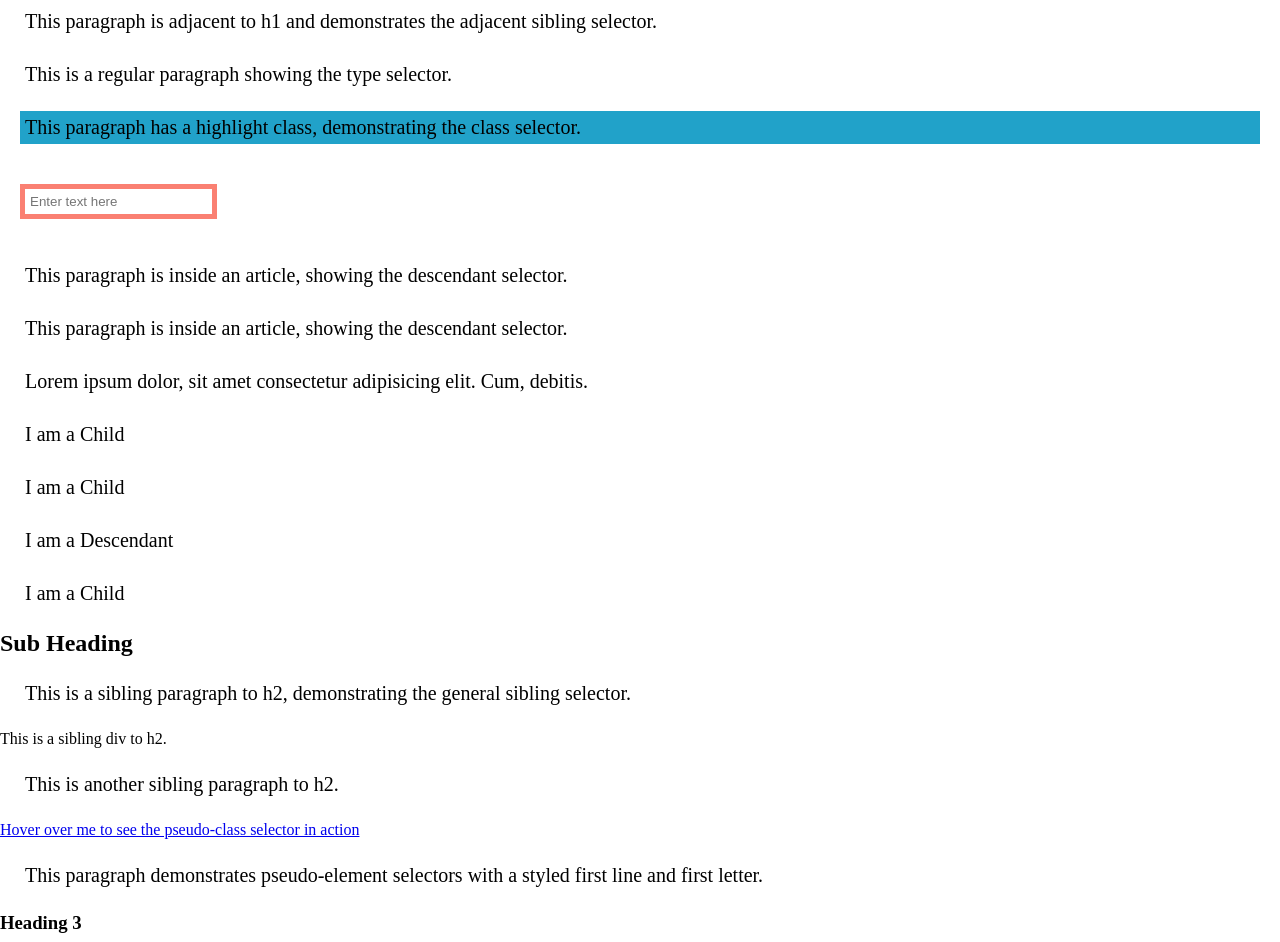
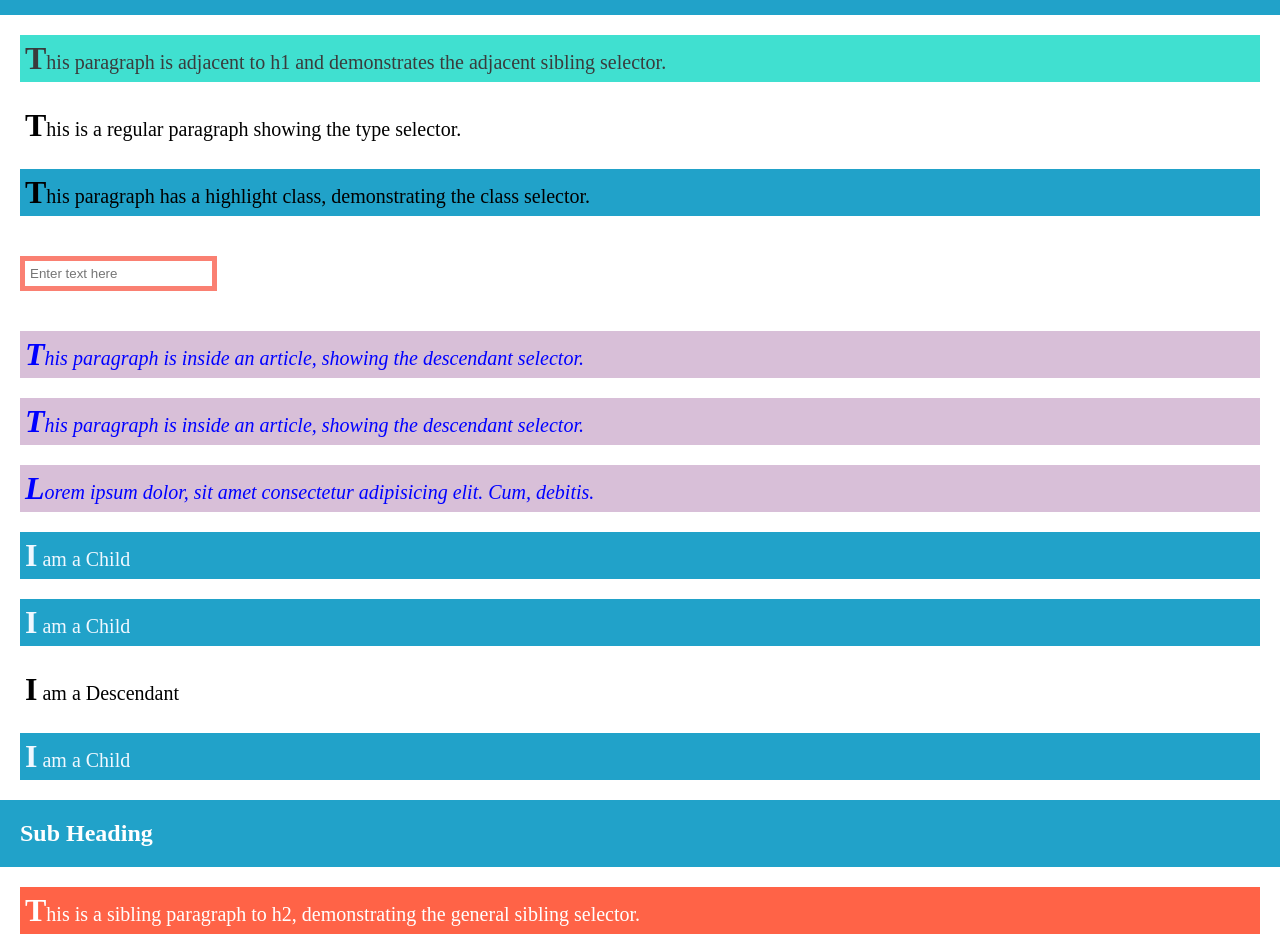
Before and after one commit to av025/Full-Stack-Web-Development-Learning, a plain HTML site: page 02. Learn about CSS/03. Masterclass on css selector/index.html in a window 1280 px wide. Shown: the part 99-1041 px from the top of the page. Drawn offline with Linux system fonts and the light colour scheme.

Commit message:
Masterclass on css selector completed

```diff
--- a/02. Learn about CSS/03. Masterclass on css selector/index.html
+++ b/02. Learn about CSS/03. Masterclass on css selector/index.html
@@ -37,7 +37,7 @@
       </div>
     </article>
 
-    <div>
+    <div class="child-selector-example">
       <p>I am a Child</p>
       <p>I am a Child</p>
       <section>
--- a/02. Learn about CSS/03. Masterclass on css selector/style.css
+++ b/02. Learn about CSS/03. Masterclass on css selector/style.css
@@ -44,3 +44,85 @@ input[type="text"] {
   padding: 5px;
   margin: 20px;
 }
+
+/** 6. Descendant Selector */
+/* Descendant selector are that selector which help to select the parent element all same type of descendants in it and style that.
+* We use space to select descendant of any parent element like this <parent_element> <child element>
+ */
+
+article p {
+  font-style: italic;
+  background-color: thistle;
+  color: blue;
+}
+
+/** 7. Child Selector */
+/* In Child Selector we also select the children element only but the difference here here we specificly select child element not descendant and style that.
+ * For descendant we use greater than symbol ">"  like this <parent_element> > <child_element>
+  */
+
+.child-selector-example > p {
+  background-color: #21a2c9;
+  color: aliceblue;
+}
+
+/** 8. Adjacent Sibling Selector */
+/* In this Adjacent sibling selector we can just select the sibling element of the next in adjacent position.
+*  For general sibling selector we used + symbol like <element> + <adjacent sibling>
+*/
+
+h1 + p {
+  background-color: turquoise;
+  padding: 5px;
+  color: rgb(58, 59, 60);
+}
+
+/** 9. General Sibling Selector */
+/* This general sibling selector was also used to select sibling element like adjacent but in general sibling we can select all the element just after that sibling element we are selecting
+* For General sibling selector we used ~ tilde symbol like this <sibling element> ~ <general_sibling>
+ */
+
+h2 ~ p {
+  color: #fff;
+  background-color: tomato;
+}
+/*? Here after all the p element after h2 get styled */
+
+/** 10. Pseudo Class Selector */
+/* There was some state also which present with HTML element and we want to represent those behaviour or state of an element than we are using pseudo class selector
+* Here we use single colon ":" to represent the pseudo class selector
+*/
+/* It was used to do hover to our element than it shows this text-color and are we are accessing the hover pseudo class of an element.  */
+
+a {
+  padding: 10px;
+  font-size: 2rem;
+}
+
+a:hover {
+  padding: 10px;
+  color: #ff0000;
+  text-decoration: none;
+  background-color: #1234;
+}
+
+/** 11. Pseudo Element Selector */
+/* Pseudo Element Selector was used to select element for styling specific parts of it.
+* We used double colon "::" to used pseudo element selector
+*/
+p::first-letter {
+    font-size: 2rem;
+    font-weight: bold;
+}
+
+/** 12. Grouping Selector */
+/* With the help of grouping selector we can select multiple html element and separated by commas
+* We used commas "," to seperate our element
+ */
+
+ h1, h2,h3 {
+    font-size: x-large;
+    background-color:#21a2c9;
+    padding: 20px;
+    color: #fff;
+ }
```
Lines whose indentation alone changed are shown as unchanged.
